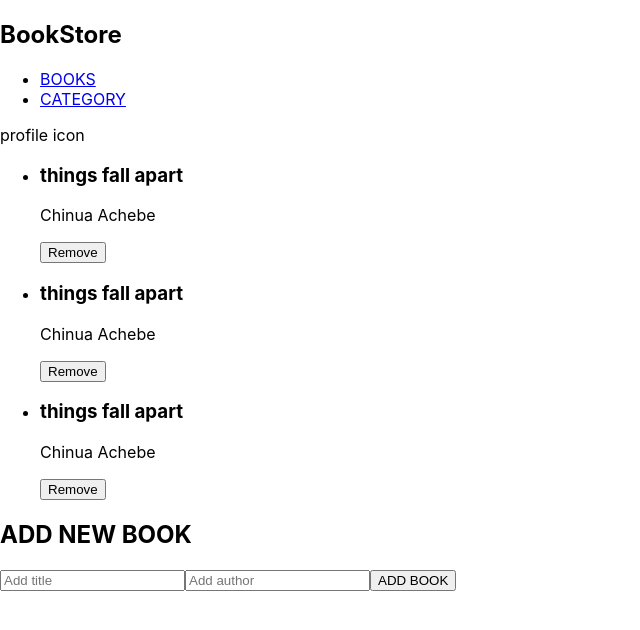
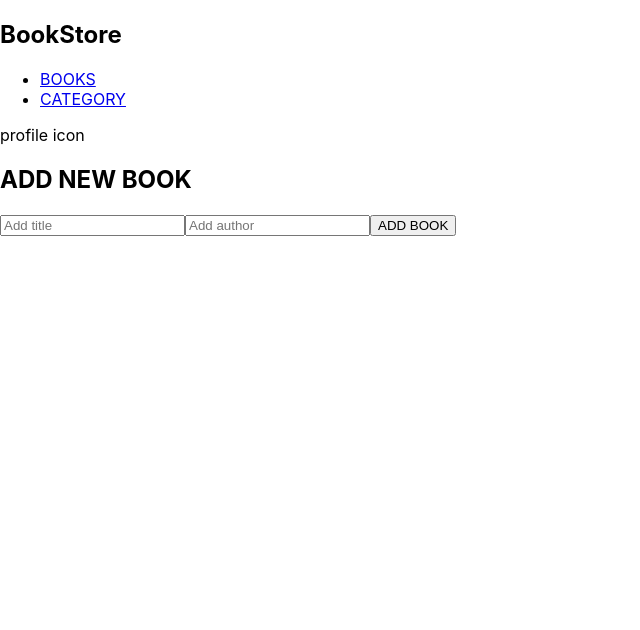
Before and after one commit to lawrahkonwea/book-store, a React (Create React App) app: page / in a window 1280 px wide. Shown: the top 630 px of the page, without its empty margins (0-640 px from the left). Built offline with nearby package versions, Linux system fonts and the light colour scheme.

Commit message:
Install axios and import createAsync

```diff
--- a/package.json
+++ b/package.json
@@ -8,6 +8,7 @@
     "@testing-library/jest-dom": "^5.16.5",
     "@testing-library/react": "^13.4.0",
     "@testing-library/user-event": "^13.5.0",
+    "axios": "^1.3.2",
     "prop-types": "^15.8.1",
     "react": "^18.2.0",
     "react-dom": "^18.2.0",
--- a/src/components/BookForm.js
+++ b/src/components/BookForm.js
@@ -1,4 +1,5 @@
 import React, { useState } from 'react';
+import { v4 as uuid4 } from 'uuid';
 import { useDispatch } from 'react-redux';
 import { addBookAction } from './redux/books/books';
 
@@ -10,7 +11,14 @@ const BookForm = () => {
   const addBook = (e) => {
     e.preventDefault();
     if (title.trim() || author.trim()) {
-      dispatch(addBookAction({ title, author }));
+      const payload = {
+        item_id: uuid4(),
+        title,
+        author,
+        category: 'fiction',
+
+      };
+      dispatch(addBookAction(payload));
     }
     setTitle('');
     setAuthor('');
--- a/src/components/BookList.js
+++ b/src/components/BookList.js
@@ -12,7 +12,7 @@ const BookList = () => {
         {books.map((book) => (
           <ContentBook
             book={book}
-            key={book.id}
+            key={book.item_id}
           />
         ))}
       </ul>
--- a/src/components/ContentBook.js
+++ b/src/components/ContentBook.js
@@ -7,7 +7,7 @@ const ContentBook = ({ book }) => {
   const dispatch = useDispatch();
   const handleSubmit = (e) => {
     e.preventDefault();
-    dispatch(removeBookAction(book.id));
+    dispatch(removeBookAction(book.item_id));
   };
 
   return (
@@ -18,11 +18,12 @@ const ContentBook = ({ book }) => {
     </li>
   );
 };
+
 ContentBook.propTypes = {
   book: PropTypes.shape({
     title: PropTypes.string,
     author: PropTypes.string,
-    id: PropTypes.string,
+    item_id: PropTypes.string,
   }).isRequired,
 };
 
--- a/src/components/redux/books/books.js
+++ b/src/components/redux/books/books.js
@@ -1,23 +1,9 @@
 import { createSlice } from '@reduxjs/toolkit';
 import { v4 as uuid4 } from 'uuid';
 
-const initialState = [
-  {
-    title: 'things fall apart',
-    author: 'Chinua Achebe',
-    id: uuid4(),
-  },
-  {
-    title: 'things fall apart',
-    author: 'Chinua Achebe',
-    id: uuid4(),
-  },
-  {
-    title: 'things fall apart',
-    author: 'Chinua Achebe',
-    id: uuid4(),
-  },
-];
+const URL = 'https://us-central1-bookstore-api-e63c8.cloudfunctions.net/bookstoreApi/apps/EDWoMDjjz0qKMAfUSscI/books';
+
+const initialState = [];
 
 const bookSlice = createSlice({
   name: 'books',
```
Also changed, not shown: 1 other file (tests, documents, lock files or other folders).
